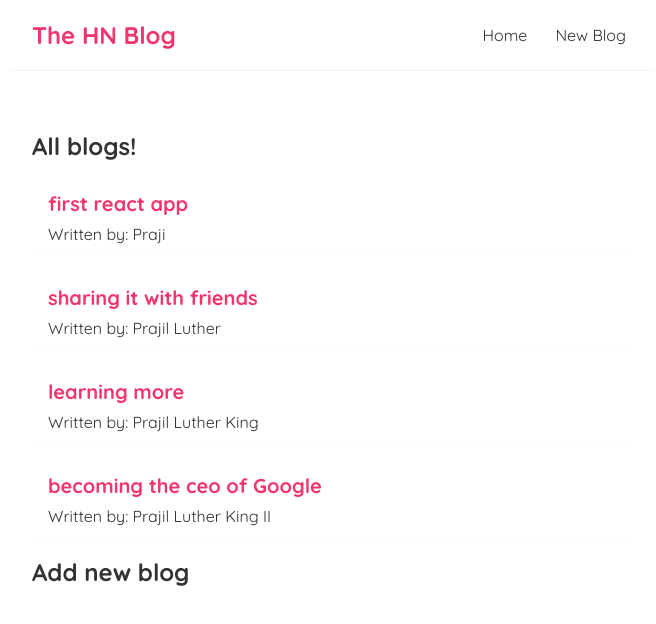
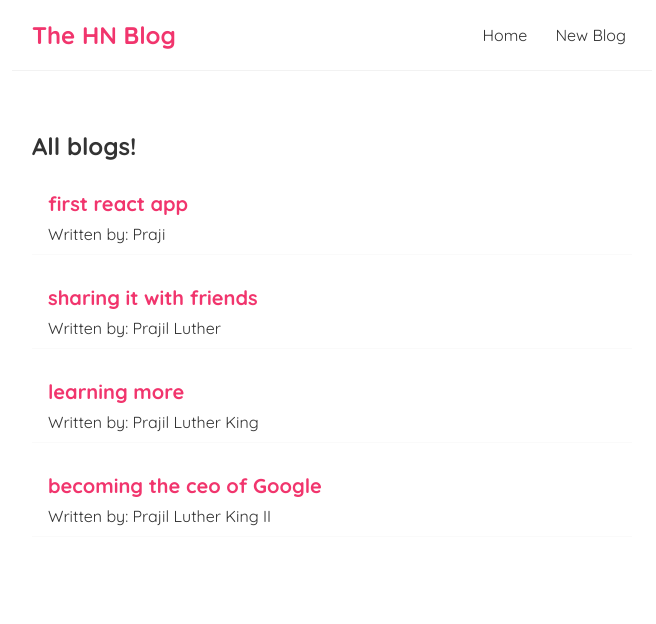
Before and after one commit to PrajilPradeep/hn-blog, a React (Create React App) app: page / in a window 1280 px wide. Shown: the top 624 px of the page, without its empty margins (308-964 px from the left). Built offline with nearby package versions, Linux system fonts and the light colour scheme; data requests are answered from the project's data file.

Commit message:
bug fix in route

```diff
--- a/src/App.js
+++ b/src/App.js
@@ -10,11 +10,13 @@ function App() {
       <div className="App">
         <Navbar />
         <div className="content">
-          <Switch path="/">
-            <Home />
-          </Switch>
-          <Switch path="/create">
-            <Create />
+          <Switch>
+            <Route exact path="/">
+              <Home />
+            </Route>
+            <Route path="/create">
+              <Create />
+            </Route>
           </Switch>
         </div>
       </div>
```
